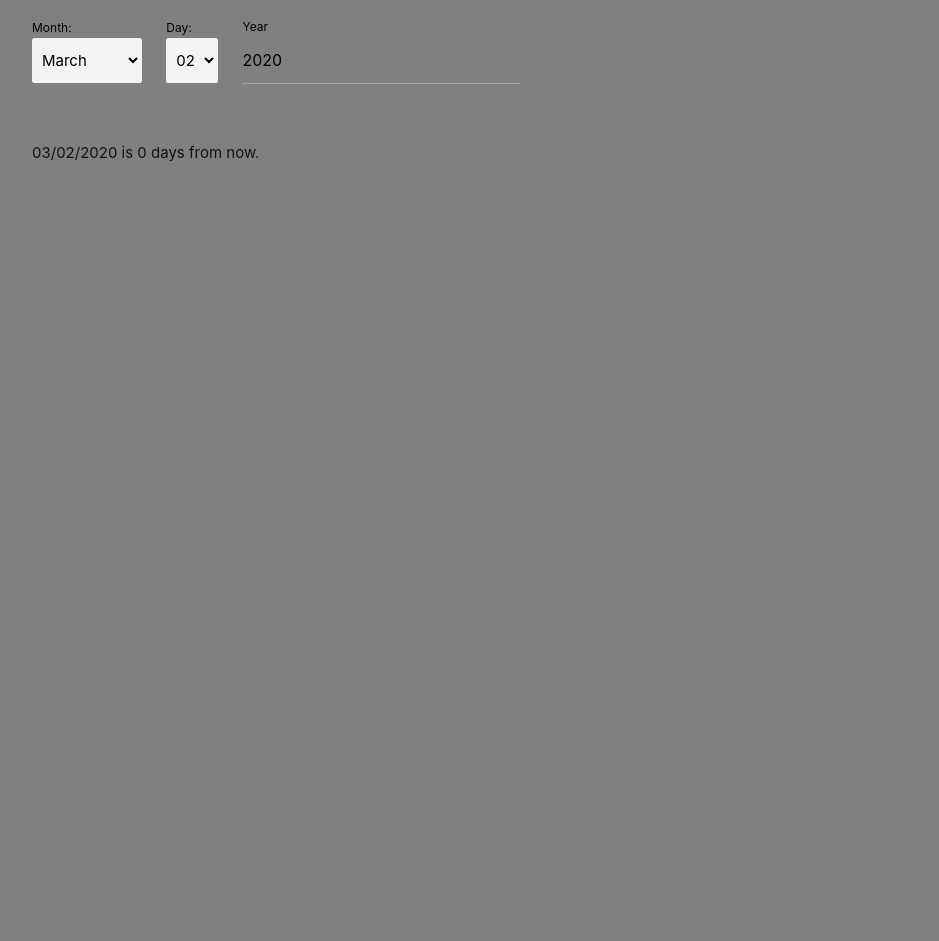
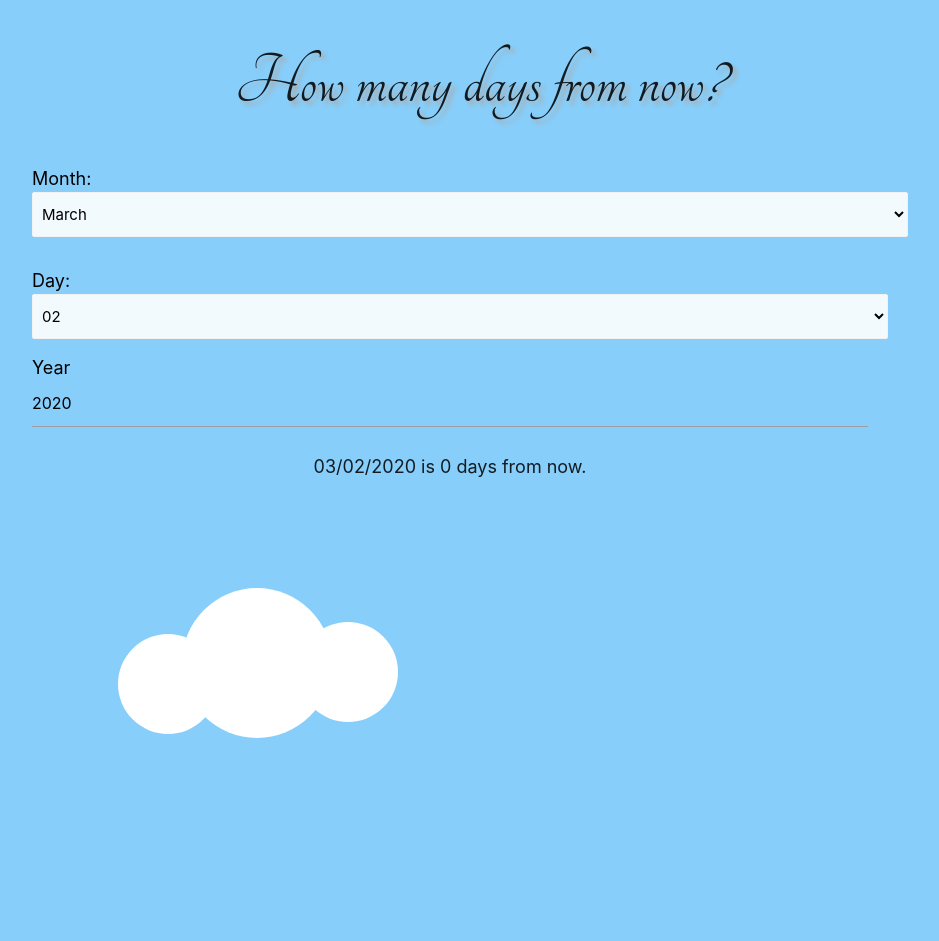
Before and after one commit to monacook/timeline, a plain HTML site: page index.html in a window 1280 px wide. Shown: the top 941 px of the page, without its empty margins (160-1099 px from the left). Before the commit the page ends 800 px from the top, so only its background shows below. Drawn offline with nearby package versions, Linux system fonts and the light colour scheme.

Commit message:
new design

```diff
--- a/index.html
+++ b/index.html
@@ -9,11 +9,13 @@
 
         <!-- CSS -->
       <link rel="stylesheet" href="https://cdnjs.cloudflare.com/ajax/libs/materialize/1.0.0/css/materialize.min.css">
+      <link rel="stylesheet" href="https://fonts.googleapis.com/css?family=Tangerine">
       <link href="style.css" rel="stylesheet">
     </head>
   <body>
     <body>
-     <div class="container">
+      <h1>How many days from now?</h1>
+    <div class="container">
       <div class="row">
         <div class="section">
      <label>Month: </label>
@@ -31,7 +33,6 @@
     <option value='11'>November</option>
     <option value='12'>December</option>
   </select>
-</div>
 </div>
   <div class="row">
     <div class="section">
@@ -69,19 +70,30 @@
     <option value='30'>30</option>
     <option value='31'>31</option>
   </select>
-</div>
-</div>
     <div class="row">
       <div class="section">
     <label for="year">Year</label>
     <input id="yearInput" name="year">
-    </div>
-  </div>
     <p id="timeline"></p>
     <p id="dateDifference"></p>
   </div>
 </div>
 </div>
+</div>
+</div>
+ <div class="cloud">
+        <div class="circle"></div>
+        <div class="circle"></div>
+        <div class="circle"></div>
+</div>
+<div class="cloud">
+  <div class="circle"></div>
+  <div class="circle"></div>
+  <div class="circle"></div>
+</div>
+</div>
+</div>
+</body>
     <!-- Javascript -->
       <script src="https://cdnjs.cloudflare.com/ajax/libs/moment.js/2.22.2/moment.min.js"></script>
       <script src="https://cdnjs.cloudflare.com/ajax/libs/materialize/1.0.0/js/materialize.min.js"></script>
--- a/style.css
+++ b/style.css
@@ -1,12 +1,82 @@
 body {
-    background-color: grey;
+    background-color: lightskyblue;
 }
 
 label {
     color: black;
+    font-size: larger;
 }
 
-.row {
+ .row {
+    display: block;
+    margin-right: 20px;
+    widows: 50%;
+    height: 50%;
+    align-items: center;
+
+}
+
+h1 {
+    text-align: center;
+    font-family: 'Tangerine', serif;
+    font-size: 75px;
+    text-shadow: 4px 4px 4px #aaa;
+}
+
+p {
+    text-align: center;
+    font-size: large;
+}
+
+.circle {
+    background: white;
+    width: 150px;
+    height: 150px;
+    border-radius: 50%;
+    position: relative;
+    display: flexbox;
+
+
+}
+
+.circle:nth-child(2) {
+    width: 100px;
+    height: 100px;
+    top: -116px;
+    left: 116px;
+}
+
+.circle:nth-child(3) {
+    width: 100px;
+    height: 100px;
+    top: -204px;
+    left: -64px;
+}
+.circle:nth-child(4) {
+    width: 100px;
+    height: 100px;
+    top: -100px;
+    left: 116px;
+    float:right;
+}
+
+.circle:nth-child(5) {
+    width: 100px;
+    height: 100px;
+    top: -200px;
+    left: -64px;
+
+}
+.circle:nth-child(6) {
+    width: 100px;
+    height: 100px;
+    top: -200px;
+    left: -64px;
+
+}
+
+.cloud {
     display: inline-block;
-    margin-right: 20px;
+    margin: 0px 150px 150px;
+
 }
```
